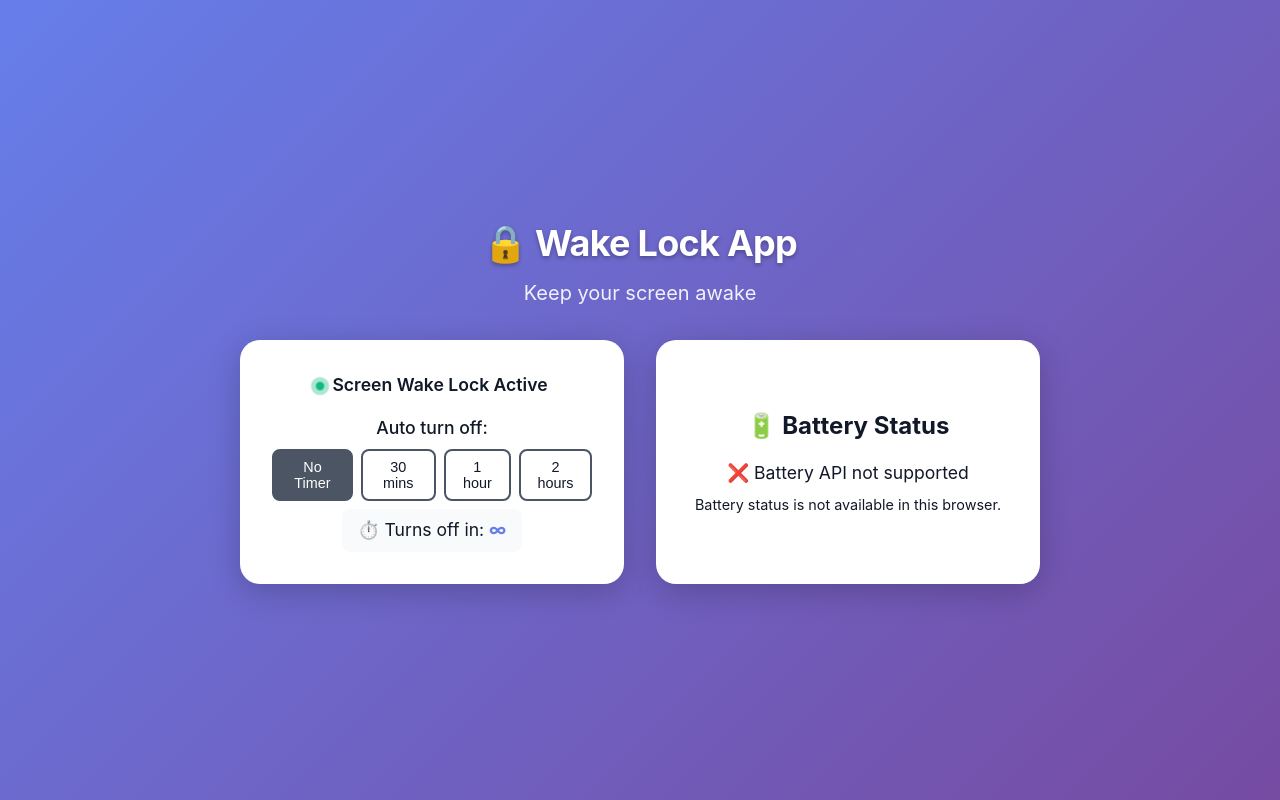
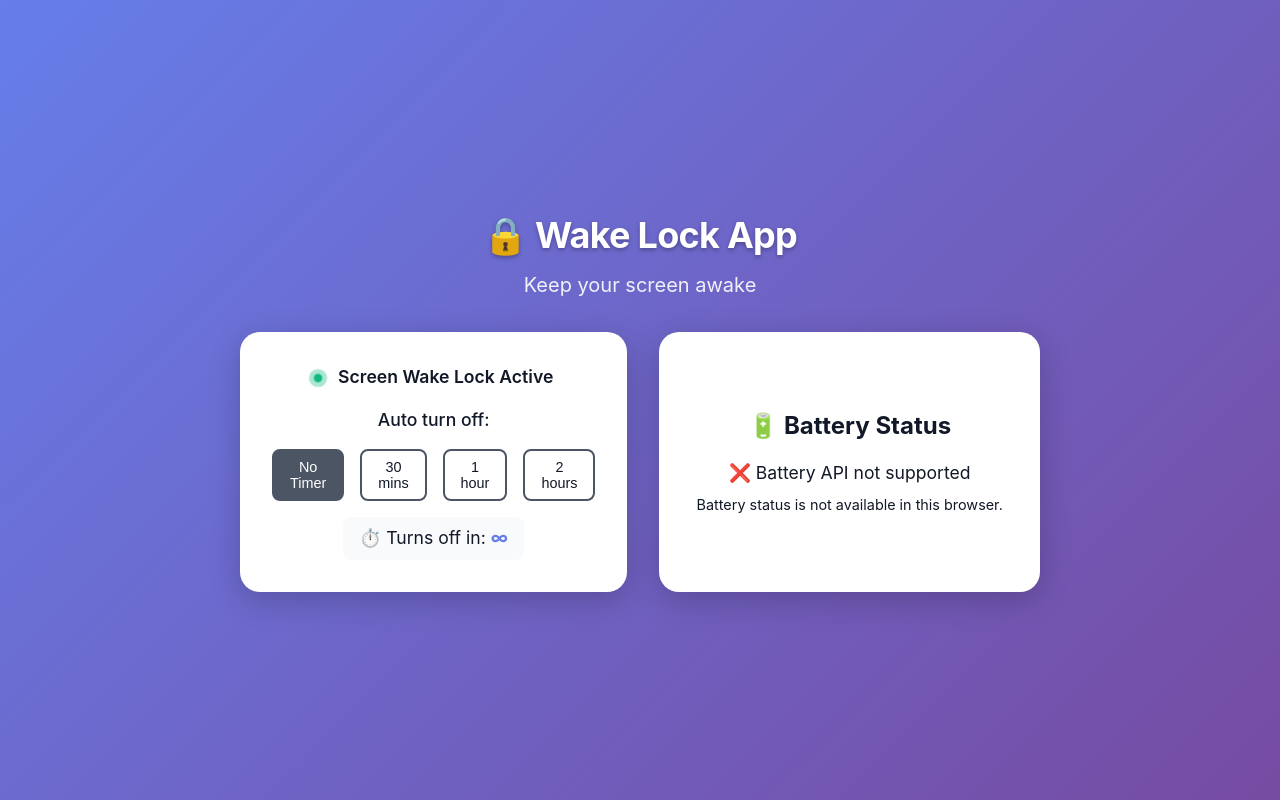
Before and after one commit to sendilb191/no-sleep-react, a React (Vite) app: page /#/ in a window 1280 px wide. Built offline with nearby package versions, Linux system fonts and the light colour scheme.

Commit message:
Standardize spacing: use --spacing-md consistently inside cards

```diff
--- a/src/components/Battery/Battery.less
+++ b/src/components/Battery/Battery.less
@@ -13,7 +13,7 @@
     flex-direction: column;
     align-items: center;
     justify-content: center;
-    gap: var(--spacing-sm);
+    gap: var(--spacing-md);
 
     .battery-visual {
       display: flex;
--- a/src/components/WakeLock/WakeLock.less
+++ b/src/components/WakeLock/WakeLock.less
@@ -5,7 +5,7 @@
     display: flex;
     align-items: center;
     justify-content: center;
-    gap: var(--spacing-sm);
+    gap: var(--spacing-md);
 
     .status-text {
       font-weight: 600;
@@ -39,7 +39,7 @@
     display: flex;
     flex-direction: column;
     align-items: center;
-    gap: var(--spacing-sm);
+    gap: var(--spacing-md);
 
     .timer-label {
       font-size: var(--font-size-base);
@@ -49,7 +49,7 @@
 
     .timer-buttons {
       display: flex;
-      gap: var(--spacing-sm);
+      gap: var(--spacing-md);
       flex-wrap: nowrap;
       justify-content: center;
 
```
